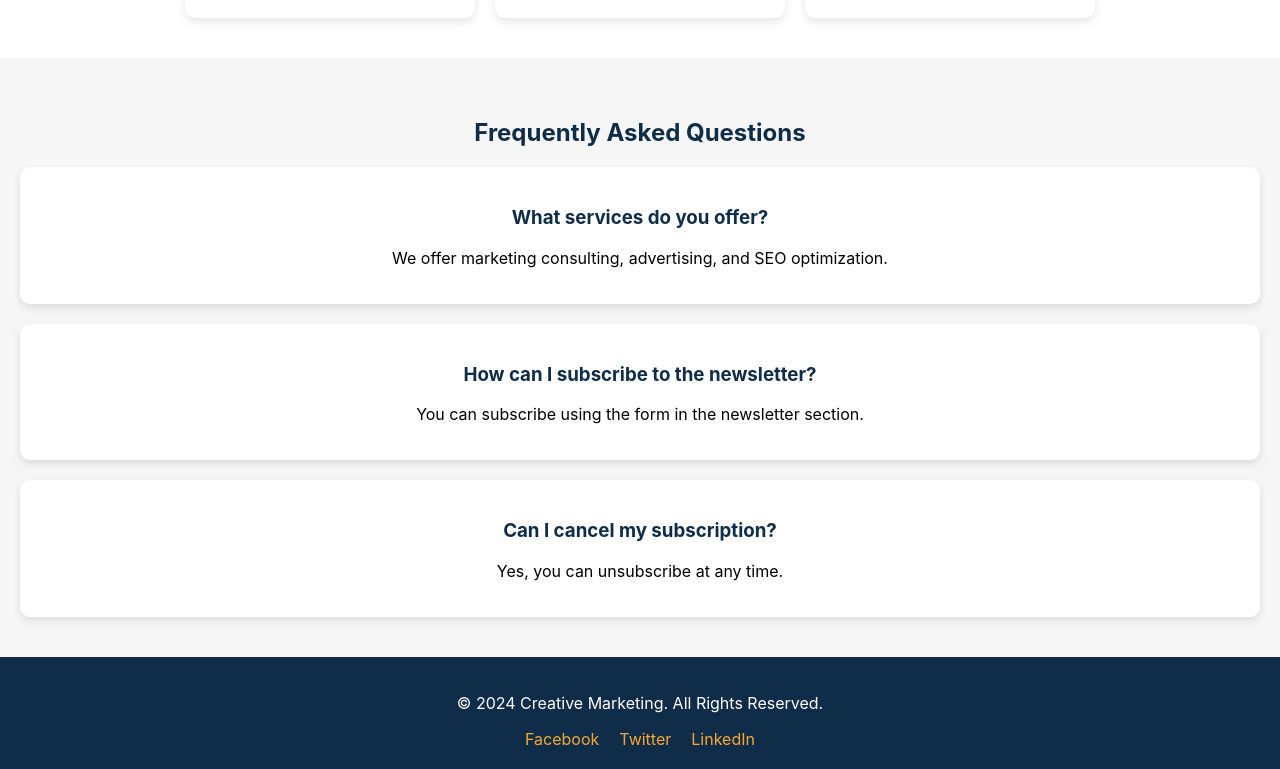
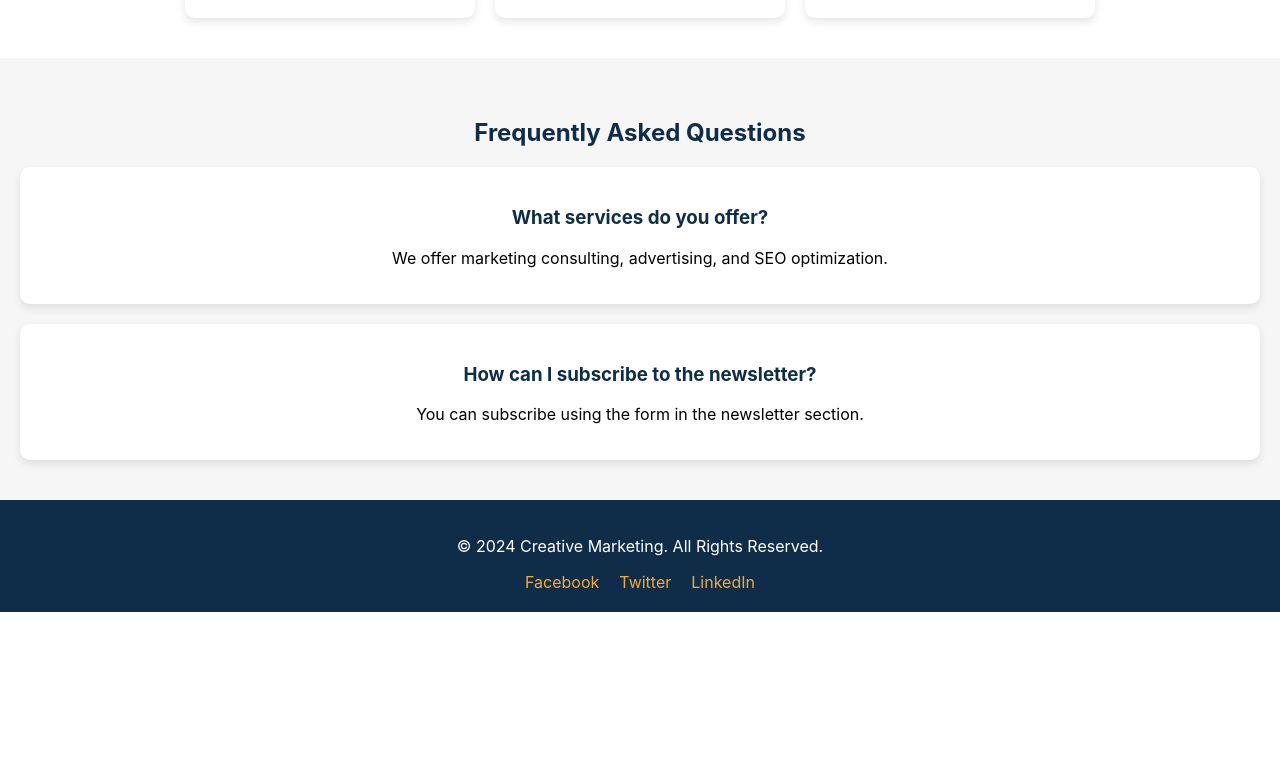
Before and after one commit to meet-ayelite/context-api, a React (Create React App) app: page / in a window 1280 px wide. Shown: the part 1171-1940 px from the top of the page. After the commit the page ends 1783 px from the top, so only its background shows below. Built offline with nearby package versions, Linux system fonts and the light colour scheme.

Commit message:
Update FAQComponent.js

```diff
--- a/src/components/FAQComponent.js
+++ b/src/components/FAQComponent.js
@@ -5,7 +5,7 @@ import "../styles.css";
 const faqs = [
   { question: "What services do you offer?", answer: "We offer marketing consulting, advertising, and SEO optimization." },
   { question: "How can I subscribe to the newsletter?", answer: "You can subscribe using the form in the newsletter section." },
-  { question: "Can I cancel my subscription?", answer: "Yes, you can unsubscribe at any time." },
+
 ];
 
 const FAQComponent = () => {
```
